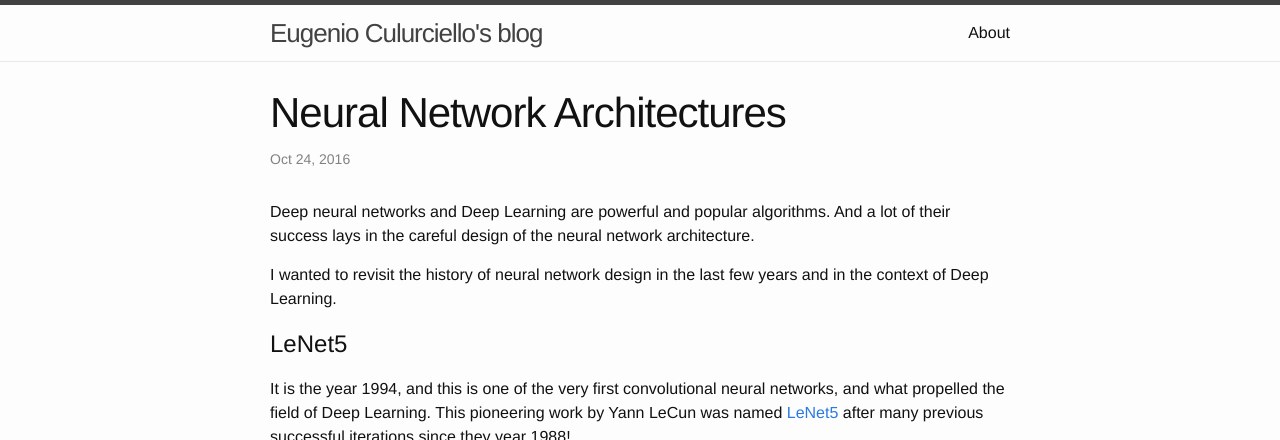
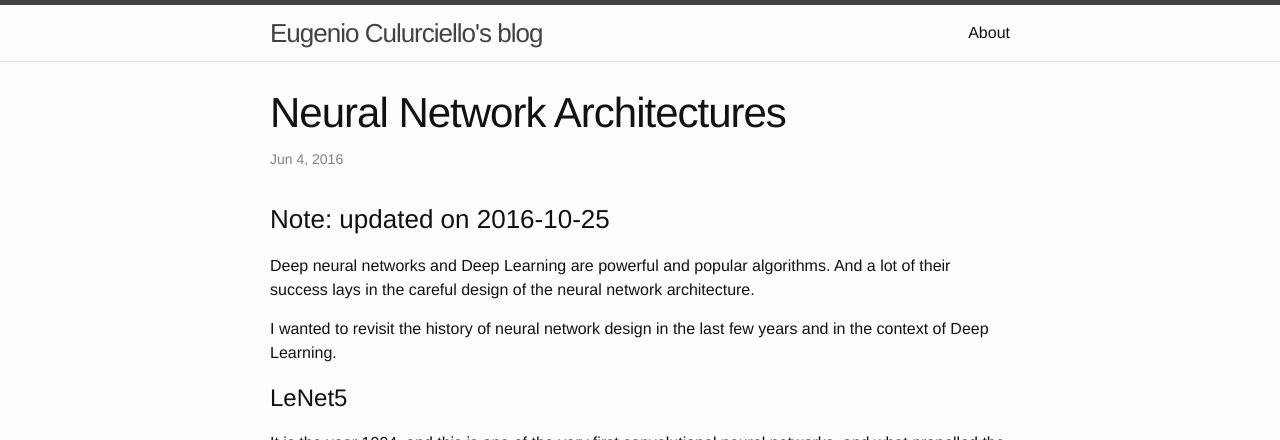
Before and after one commit to culurciello/culurciello.github.io, a Jekyll site: the page built from _posts/2016-06-05-nets.markdown, in a window 1280 px wide and 900 px high, cut to the strip 0-440 px from the top of the window. Built offline with Jekyll 4.4.1, drawn with Linux system fonts in a browser that asks for light colours; some of the changed text lies outside the part shown.

Commit message:
update date

```diff
--- a/_posts/2016-06-05-nets.markdown
+++ b/_posts/2016-06-05-nets.markdown
@@ -1,9 +1,11 @@
 ---
 layout: post
 title: "Neural Network Architectures"
-date: 2016-10-24 21:05:21
+date: 2016-06-04 09:05:21
 categories: tech
 ---
+
+### Note: updated on 2016-10-25
 
 Deep neural networks and Deep Learning are powerful and popular algorithms. And a lot of their success lays in the careful design of the neural network architecture.
 
```
Also changed, not shown: other parts of _posts/2016-06-05-nets.markdown (+0 -5 lines).
